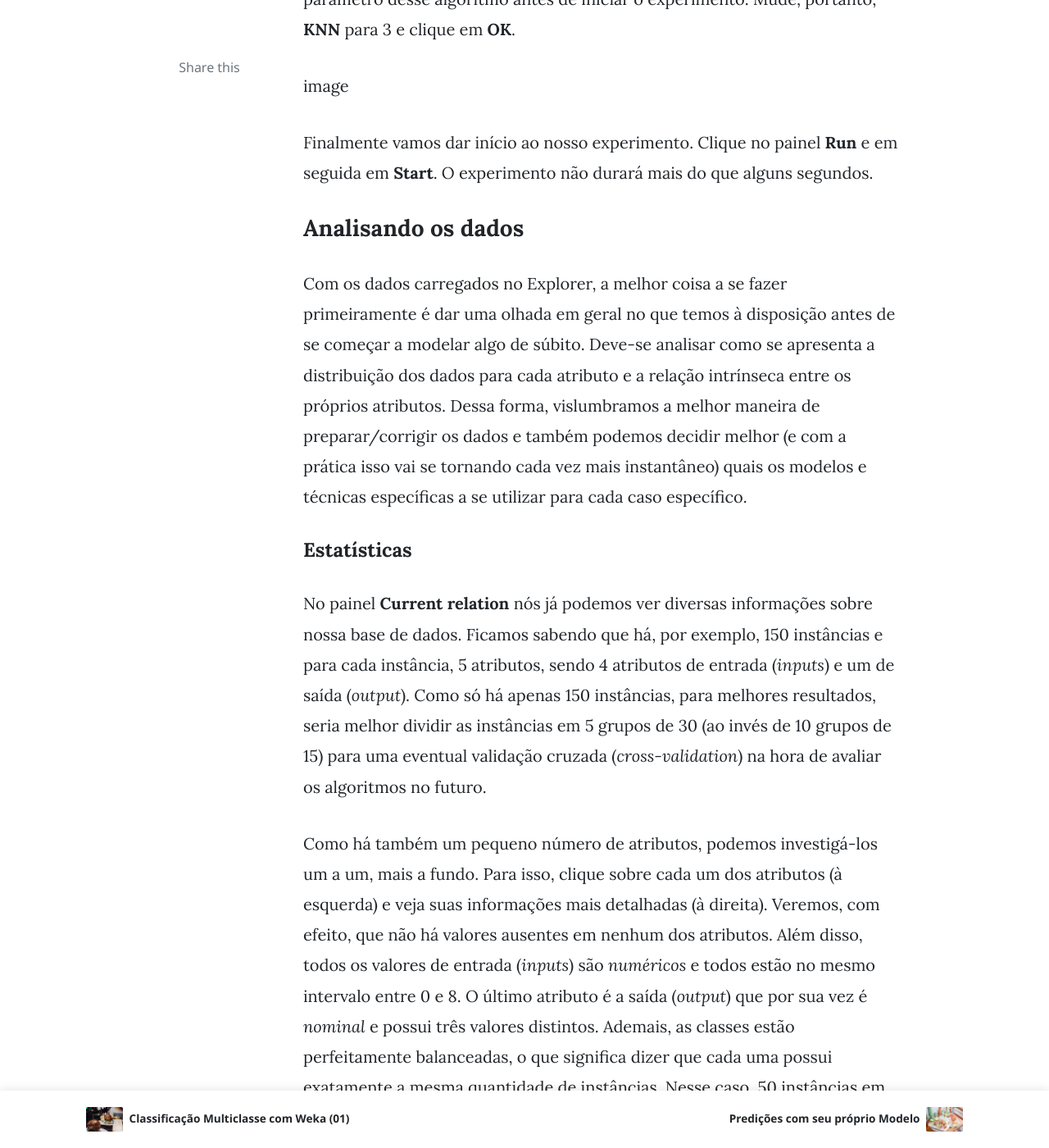
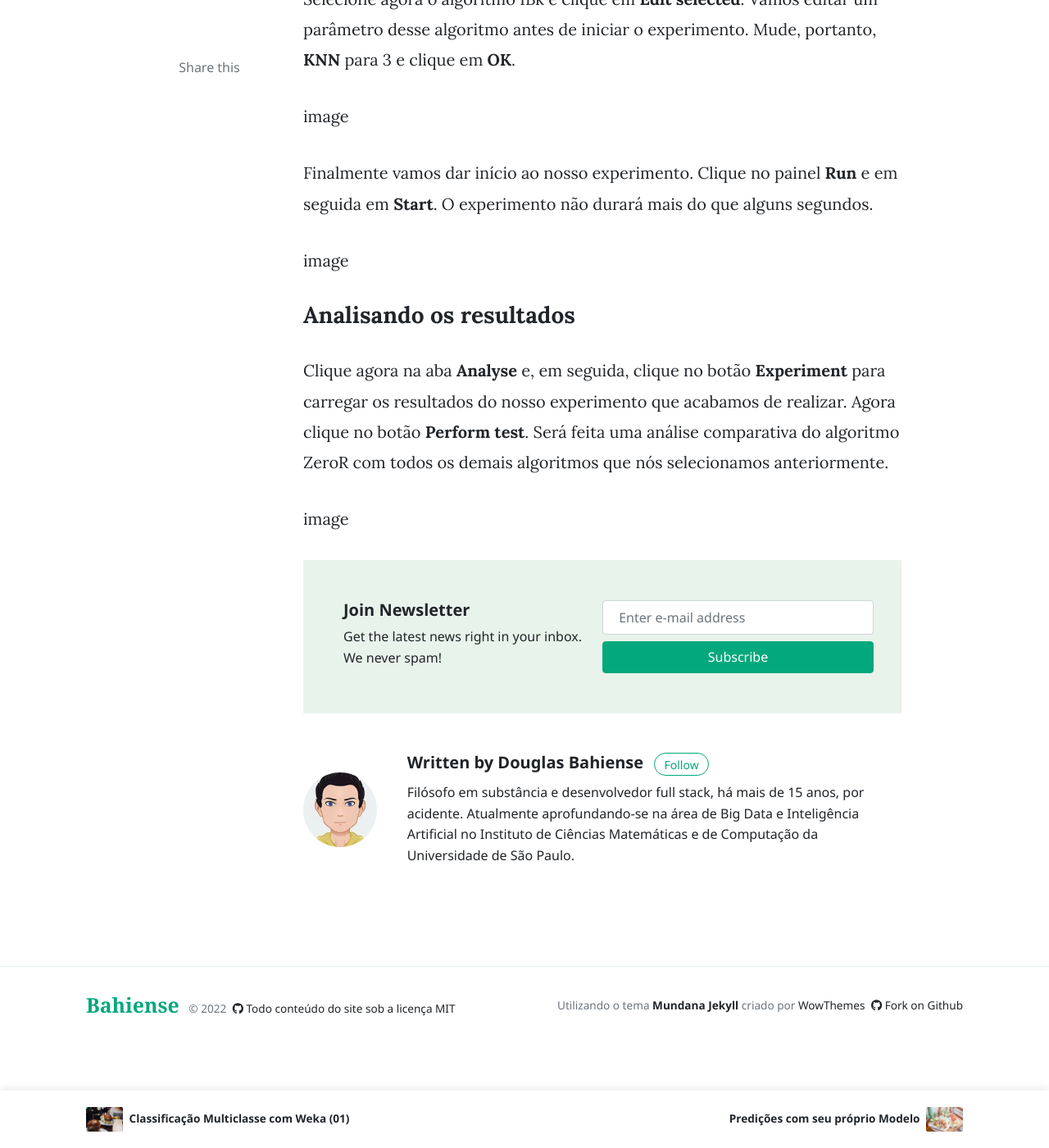
Before and after one commit to dbahiense/dbahiense.github.io, a Jekyll site: the page built from _posts/2021-04-30-multiclass-classification-with-weka-part-02.md, in a window 1280 px wide and 1400 px high, scrolled down 2362 px. Shown: the whole window at 82% size. Built offline with Jekyll 4.4.1, drawn with Linux system fonts in a browser that asks for light colours; nearby versions of some CDN libraries; comment, search, counter and statistics services are not loaded; some of the changed text lies outside the part shown.

Commit message:
edit post

```diff
--- a/_posts/2021-04-30-multiclass-classification-with-weka-part-02.md
+++ b/_posts/2021-04-30-multiclass-classification-with-weka-part-02.md
@@ -22,7 +22,7 @@ image
 
 
 ### Escolhendo e avaliando os algoritmos
-Clique em **New** para iniciar um novo experimento. Em **Experiment Type** mude o **Number of folds** para 5. Como falamos anteriormente, como não há muitas instâncias na base de dados, o ideal é que tenhamos menos grupos com mais instâncias. Em nosso caso concreto, 5 grupos de 30 instâncias.
+Clique em **New** para iniciar um novo experimento. Em seguida, em **Experiment Type** mude o **Number of folds** para 5. Como falamos anteriormente, como não há muitas instâncias na base de dados, o ideal é que tenhamos menos grupos com mais instâncias. Nesse caso concreto, 5 grupos de 30 instâncias.
 
 Em **Datasets** clique agora em **Add new...** e selecione novamente a nossa base de dados em **caminho/para/data/iris.arff**. Substituta *caminho/para/* de acordo com a sua própria instalação.
 
@@ -45,28 +45,9 @@ image
 
 Finalmente vamos dar início ao nosso experimento. Clique no painel **Run** e em seguida em **Start**. O experimento não durará mais do que alguns segundos.
 
+image
 
-
-### Analisando os dados
-Com os dados carregados no Explorer, a melhor coisa a se fazer primeiramente é dar uma olhada em geral no que temos à disposição antes de se começar a modelar algo de súbito. Deve-se analisar como se apresenta a distribuição dos dados para cada atributo e a relação intrínseca entre os próprios atributos. Dessa forma, vislumbramos a melhor maneira de preparar/corrigir os dados e também podemos decidir melhor (e com a prática isso vai se tornando cada vez mais instantâneo) quais os modelos e técnicas específicas a se utilizar para cada caso específico.
-
-#### Estatísticas
-No painel **Current relation** nós já podemos ver diversas informações sobre nossa base de dados. Ficamos sabendo que há, por exemplo, 150 instâncias e para cada instância, 5 atributos, sendo 4 atributos de entrada (*inputs*) e um de saída (*output*). Como só há apenas 150 instâncias, para melhores resultados, seria melhor dividir as instâncias em 5 grupos de 30 (ao invés de 10 grupos de 15) para uma eventual validação cruzada (*cross-validation*) na hora de avaliar os algoritmos no futuro.
-
-Como há também um pequeno número de atributos, podemos investigá-los um a um, mais a fundo. Para isso, clique sobre cada um dos atributos (à esquerda) e veja suas informações mais detalhadas (à direita). Veremos, com efeito, que não há valores ausentes em nenhum dos atributos. Além disso, todos os valores de entrada (*inputs*) são *numéricos* e todos estão no mesmo intervalo entre 0 e 8. O último atributo é a saída (*output*) que por sua vez é *nominal* e possui três valores distintos. Ademais, as classes estão perfeitamente balanceadas, o que significa dizer que cada uma possui exatamente a mesma quantidade de instâncias. Nesse caso, 50 instâncias em cada classe. Conforme essas características, podemos pensar tanto em normalizar como em padronizar os dados ao manipulá-los antes de criar nosso modelo.
-
-#### Distribuição
-Clique agora em **Visualize all** e vamos dar uma olhada na distribuição gráfica de cada atributo.
+### Analisando os resultados
+Clique agora na aba **Analyse** e, em seguida, clique no botão **Experiment** para carregar os resultados do nosso experimento que acabamos de realizar. Agora clique no botão **Perform test**. Será feita uma análise comparativa do algoritmo ZeroR com todos os demais algoritmos que nós selecionamos anteriormente.
 
 image
-
-Também a representação gráfica dos dados nos traz valiosadas informações. Nós podemos ver alguma interseção entre os dados, mas, no geral, as distribuições são bem definidas e separadas o que provavelmente vai nos facilitar a separar as três diferentes classes. O atributo *sepalwidth* (largura da [sépala](https://pt.wikipedia.org/wiki/S%C3%A9pala)) possui praticamente uma distribuição normal (gausiana). As demais três entradas (*inputs*) também apresentam distribuições semelhantes à normal (se tivéssemos mais instâncias, provavelmente isso se tornaria mais evidente) e com concentração de valores nas extremidades de cada distribuição. Os gráficos também espelham o fato das classes estarem perfeitamente balanceadas.
-
-#### Interação entre os Atributos
-Clique agora na aba **Visualize** e vamos rever algumas interações entre os atributos. Maximize a janela que se abriu para que todos os gráficos possam ser visualizados concomitantemente. Aumente o **PointSize** para 3 para ficar mais fácil de se ver os pontos nos gráficos e clique em **Update**.
-
-Vemos que há uma boa separação das classes nos gráficos de dispersão (*scatter plots*), como em *petalwidth* por *sepallenght* e *petalwidth* por *sepalwidth*. Dessa forma podemos pensar em aplicar métodos lineares e talvez árvores de decisão (*decision trees*) ou métodos de aprendizado baseado em instâncias (*instance basead learning*) em nossa abordagem. Provavelmente não precisaremos gastar muito tempo ajustando os algoritmos nem utilizando técnicas mais elaboradas para a modelagem.
-
-No próximo artigo iremos dar prosseguimento a esse nosso primeiro experimento na prática com Weka. Te vejo na próxima postagem.
-
-73
```
